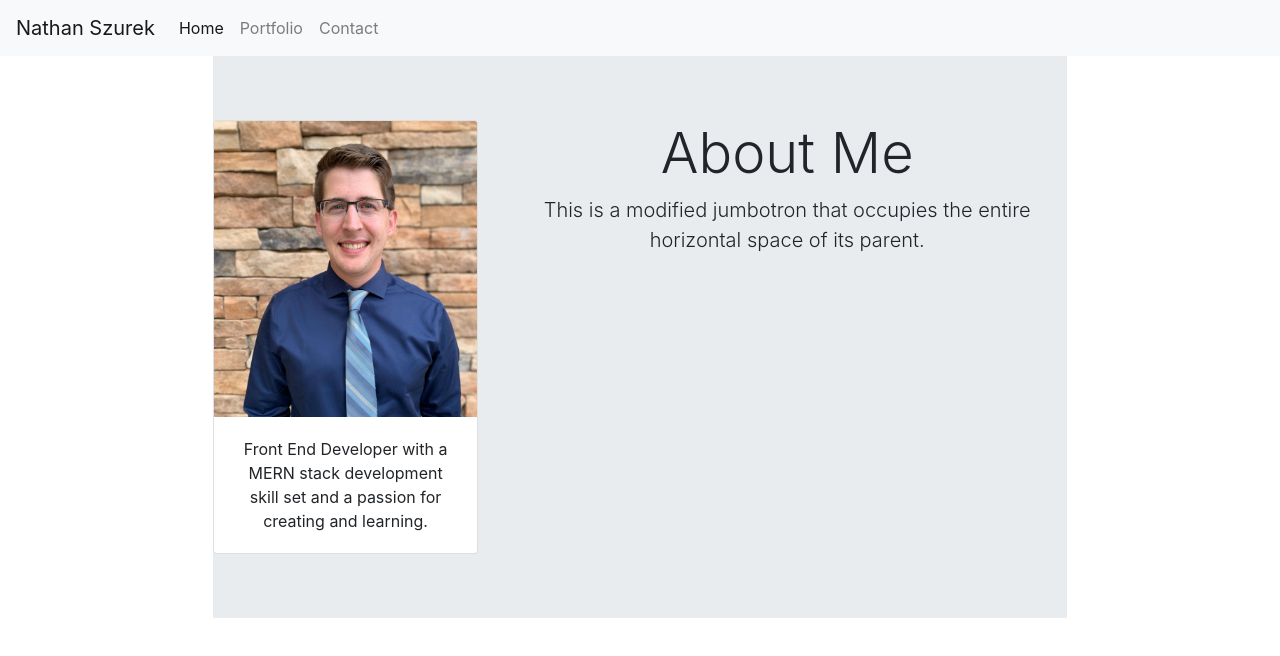
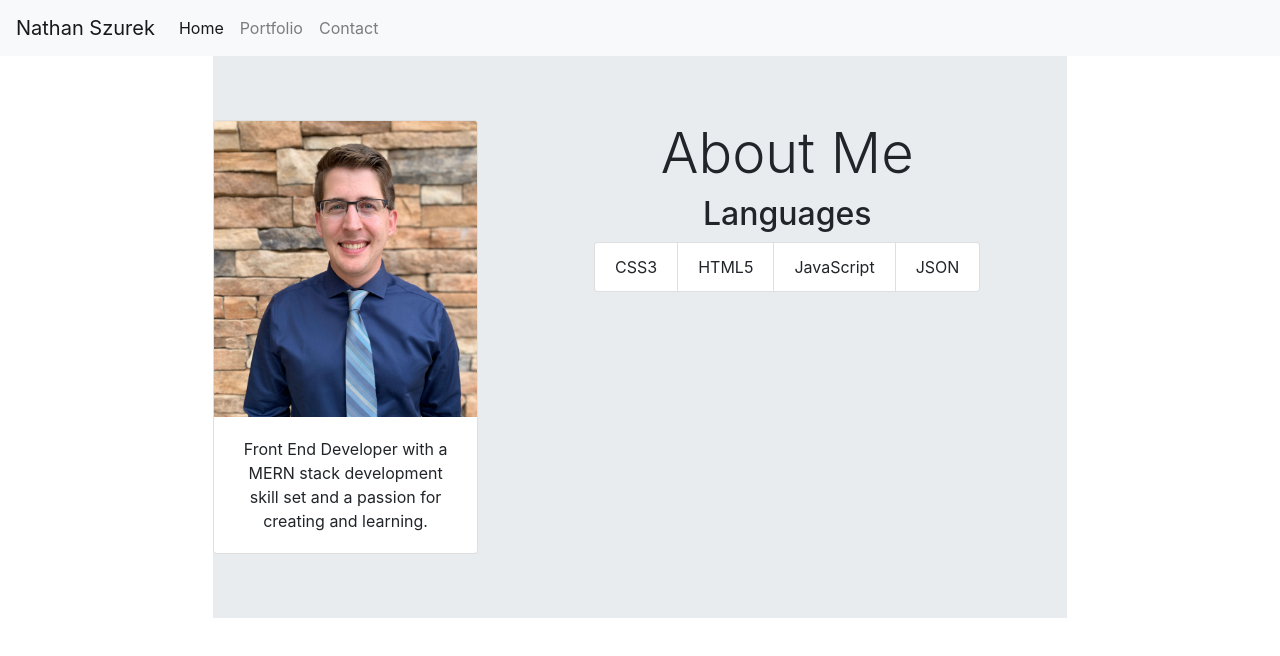
Before and after one commit to NathanSzu/Portfolio, a React (Create React App) app in the folder client/: page / in a window 1280 px wide. Shown: the top 656 px of the page. Built offline with nearby package versions, Linux system fonts and the light colour scheme.

Commit message:
Added util data and languages list to about section

```diff
--- a/client/src/components/ProfileCard.js
+++ b/client/src/components/ProfileCard.js
@@ -4,10 +4,10 @@ import ProfilePic from '../assets/Profile.jpg'
 
 export default function ProfileCard() {
     return (
-        <div class="card" /*style="width: 18rem;"*/>
-            <img class="card-img-top" src={ProfilePic} alt="Card image cap" />
-            <div class="card-body">
-                <p class="card-text">Front End Developer with a MERN stack development skill set and a passion for creating and learning.</p>
+        <div className="card" /*style="width: 18rem;"*/>
+            <img className="card-img-top" src={ProfilePic} alt="Card image cap" />
+            <div className="card-body">
+                <p className="card-text">Front End Developer with a MERN stack development skill set and a passion for creating and learning.</p>
             </div>
         </div>
     )
--- a/client/src/pages/Home.js
+++ b/client/src/pages/Home.js
@@ -1,7 +1,11 @@
 import React from 'react'
 import ProfileCard from '../components/ProfileCard'
+import dataSet from '../utils/PortfolioInfo'
 
 export default function Home() {
+    const languages = dataSet.all.languages
+    console.log(languages)
+
     return (
         <div>
             <div className="d-flex justify-content-center">
@@ -12,7 +16,14 @@ export default function Home() {
                         </div>
                         <div className="col-md-8">
                             <h1 className="display-4">About Me</h1>
-                            <p className="lead">This is a modified jumbotron that occupies the entire horizontal space of its parent.</p>
+                            <h2>Languages</h2>
+                            <ul className="list-group list-group-horizontal-md justify-content-center">
+                                {languages.map((language) => (
+                                    <li className="list-group-item">
+                                        {language}
+                                    </li>
+                                ))}
+                            </ul>
                         </div>
                     </div>
                 </div>
--- a/client/src/utils/PortfolioInfo.js
+++ b/client/src/utils/PortfolioInfo.js
@@ -1,5 +1,24 @@
 export default {
-    all: [
-
-    ]
+    all: {
+        languages: [
+            "CSS3",
+            "HTML5",
+            "JavaScript",
+            "JSON"
+        ],
+        database: [
+            "MySQL",
+            "MongoDB"
+        ],
+        other: [
+            "Node",
+            "Express",
+            "React",
+            "Heroku",
+            "Bootstrap",
+            "Git",
+            "JQuery",
+            "Microsoft Office Suite"
+        ]
+    }
 }
```
